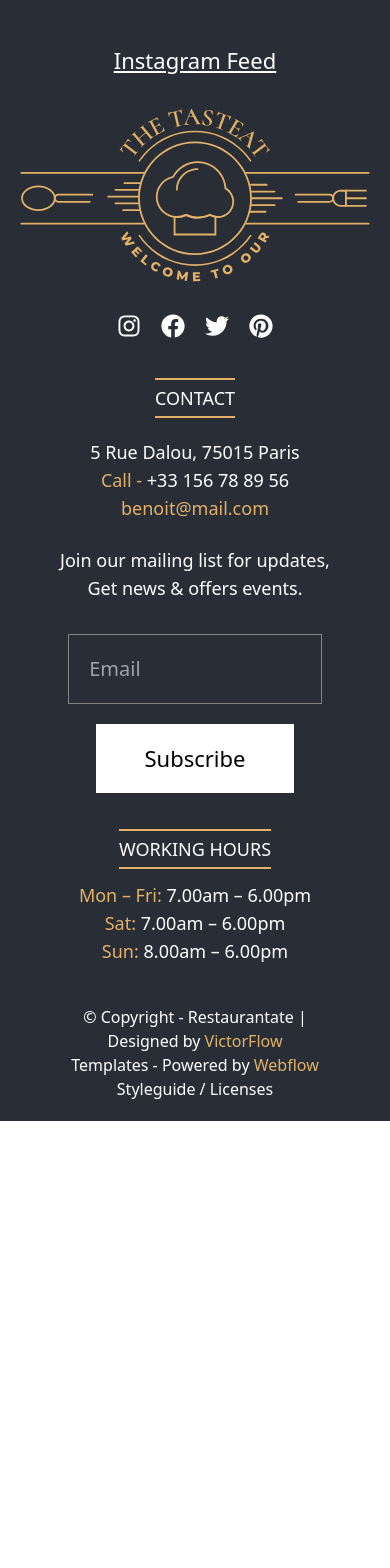
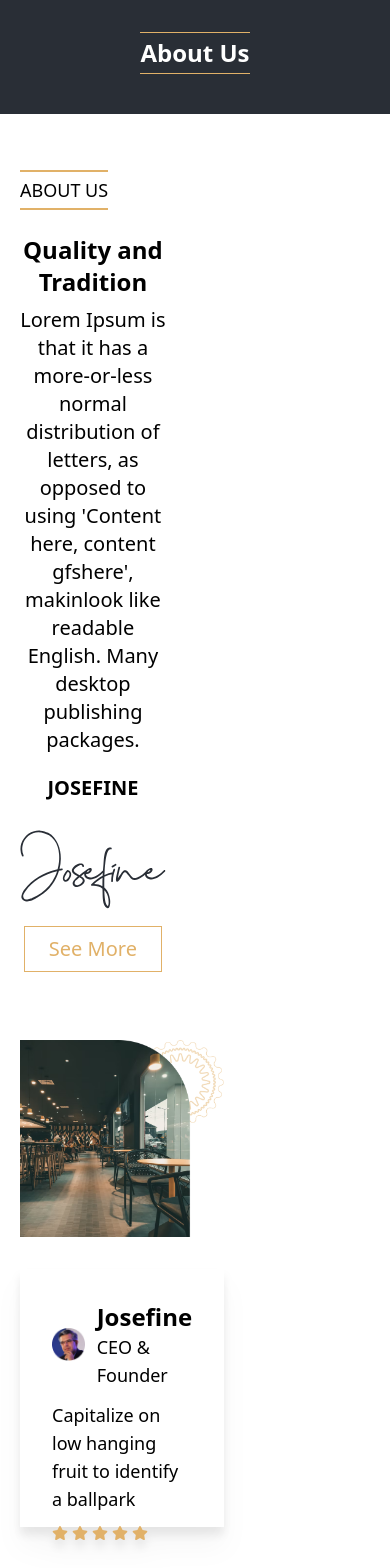
Before and after one commit to alemran22/react-restaurant, a React (Vite) app: page /about in a window 390 px wide. Shown: the part 400-1968 px from the top of the page. Before the commit the page ends 1521 px from the top, so only its background shows below. Built offline with nearby package versions, Linux system fonts and the light colour scheme.

Commit message:
about page: about us , reservation section created & responsive design

```diff
--- a/src/components/Story/StoryCard/index.jsx
+++ b/src/components/Contact_section/ContactCard/index.jsx
@@ -1,5 +1,5 @@
 /* eslint-disable react/prop-types */
-const StoryCard = ({ title, icon, description }) => {
+const ContactCard = ({ title, icon, description }) => {
   return (
     <div className="flex flex-col md:flex-row gap-4 items-center ">
       <div className="text-4xl text-white bg-black p-4 rounded-full ">
@@ -13,4 +13,4 @@ const StoryCard = ({ title, icon, description }) => {
   );
 };
 
-export default StoryCard;
+export default ContactCard;
--- a/src/components/Contact_section/contact.jsx
+++ b/src/components/Contact_section/contact.jsx
@@ -1,13 +1,13 @@
-import { storyList } from "../../constant/home_constant";
-import StoryCard from "../Story/StoryCard";
+import { contactList } from "../../constant/home_constant";
+import ContactCard from "./ContactCard";
 
 const Contact = () => {
   return (
     <div className="bg-[#FFF8F5] md:mt-8">
       <div className="flex flex-col md:flex-row container mx-auto justify-between gap-16 pb-8 pt-12 md:pt-32 md:pb-16">
         {/* item 1 */}
-        {storyList.map((item) => (
-          <StoryCard
+        {contactList.map((item) => (
+          <ContactCard
             key={item.id}
             description={item.description}
             icon={item.icon}
--- a/src/components/PageTitle/index.jsx
+++ b/src/components/PageTitle/index.jsx
@@ -2,8 +2,10 @@
 const PageTitle = ({ title }) => {
   return (
     <div className="bg-[#292E36]">
-      <div className="container mx-auto text-center">
-        <h1 className="font-bold text-6xl text-white">{title}</h1>
+      <div className="container mx-auto text-center py-10 md:py-24">
+        <h1 className="font-bold text-2xl md:text-6xl text-white border-y border-[#E1B168] inline-block py-1">
+          {title}
+        </h1>
       </div>
     </div>
   );
--- a/src/components/SpecialOffer/index.jsx
+++ b/src/components/SpecialOffer/index.jsx
@@ -18,7 +18,7 @@ const SpecialOffer = () => {
         </p>
       </div>
       {/* offer cards */}
-      <div className="flex flex-row gap-3 md:gap-8 items-center w-full my-5 ">
+      <div className="flex flex-col md:flex-row gap-5 md:gap-8 items-center w-full my-5 ">
         <div className=" w-full">
           <img src={Offer1} alt="" className="object-cover w-full" />
         </div>
--- a/src/components/Story/story.jsx
+++ b/src/components/Story/story.jsx
@@ -1,9 +1,8 @@
 /* eslint-disable react/no-unescaped-entities */
 import StoryImage from "../../assets/images/story-iamge.svg";
 import StorySig from "../../assets/images/story-signature.svg";
-import { storyList } from "../../constant/home_constant";
+
 const Story = () => {
-  console.log(storyList);
   return (
     <div className=" bg-[#FFF8F5] pt-16 pb-20 px-5 md:px-0">
       <div className="container mx-auto flex flex-col md:flex-row justify-between gap-5 md:gap-0">
--- a/src/components/Testimonial/TestimonialCard/index.jsx
+++ b/src/components/Testimonial/TestimonialCard/index.jsx
@@ -11,7 +11,7 @@ const TestimonialCard = ({ img, title, city, description }) => {
           <h6 className="text-lg md:text-xl">{city}</h6>
         </div>
       </div>
-      <hr className="my-4" />
+      <hr className="my-4 " />
       <div className="text-base md:text-[25px] italic">{description}</div>
     </div>
   );
--- a/src/components/Testimonial/index.jsx
+++ b/src/components/Testimonial/index.jsx
@@ -61,10 +61,10 @@ const Testimonial = () => {
           </p>
         </div>
         {/* Slider Container */}
-        <div className="slider-container text-white">
+        <div className="slider-container text-white bg-[#101012]">
           <Slider {...settings}>
             {testimonialSliderData.map((item) => (
-              <div key={item.id} className=" ml-10 -translate-x-10">
+              <div key={item.id} className="">
                 <TestimonialCard
                   img={item.img}
                   title={item.title}
--- /dev/null
+++ b/src/components/aboutPageComponents/AboutUsSection/index.jsx
@@ -0,0 +1,71 @@
+/* eslint-disable react/no-unescaped-entities */
+import BannerImage from "../../../assets/images/aboutPage/aboutUsBanner.png";
+import SigImage from "../../../assets/images/story-signature.svg";
+import AuthorImg from "../../../assets/images/aboutPage/AboutUsAuthor.png";
+import { FaStar } from "react-icons/fa6";
+import OutlineButton from "../../OutlineButton";
+
+const AboutUs = () => {
+  return (
+    <div className=" bg-white my-5 md:my-48 p-5 md:p-0">
+      <div className="container mx-auto flex flex-col md:flex-row justify-between gap-5 md:gap-0">
+        {/* left */}
+        <div className="w-5/12 flex flex-col justify-end text-center md:text-start">
+          {/*section title */}
+          <h3 className="font-medium text-lg py-1 border-[#E1B168] border-y-2 inline-block max-w-max my-4">
+            ABOUT US
+          </h3>
+          <div className="pb-3">
+            <h1 className="text-2xl md:text-4xl font-bold py-2">
+              Quality and Tradition
+            </h1>
+            <p className="text-xl">
+              Lorem Ipsum is that it has a more-or-less normal distribution of
+              letters, as opposed to using 'Content here, content gfshere',
+              makinlook like readable English. Many desktop publishing packages.
+            </p>
+          </div>
+          {/*name & signature */}
+          <div className="flex flex-col items-center md:block gap-4">
+            <h1 className="text-xl font-bold py-2">JOSEFINE</h1>
+            <img src={SigImage} alt="" className="pt-1 md:py-3" />
+          </div>
+          {/* button */}
+          <div className="my-4 md:my-0 md:mt-16">
+            <OutlineButton title={"See More"} />
+          </div>
+        </div>
+        {/*  right*/}
+        <div className="w-7/12 relative mt-8 md:mt-0">
+          <img src={BannerImage} alt="" className=" md:pl-14" />
+          {/* author card */}
+          <div className="block md:absolute -left-20 -bottom-28 drop-shadow-xl bg-white h-[258px] w-full md:w-[316px] my-8 md:my-0 p-8">
+            <div className="flex flex-row gap-3 items-center mb-3">
+              <div className="my-1">
+                <img src={AuthorImg} alt="" className="" />
+              </div>
+              <div className="">
+                <h4 className=" text-2xl md:text-3xl font-bold">Josefine</h4>
+                <h6 className="text-lg md:text-xl">CEO & Founder</h6>
+              </div>
+            </div>
+            <div className="">
+              <p className="text-lg md:text-xl">
+                Capitalize on low hanging fruit to identify a ballpark
+              </p>
+              <div className="text-[#E1B168] flex gap-1 my-3">
+                <FaStar />
+                <FaStar />
+                <FaStar />
+                <FaStar />
+                <FaStar />
+              </div>
+            </div>
+          </div>
+        </div>
+      </div>
+    </div>
+  );
+};
+
+export default AboutUs;
--- a/src/constant/home_constant.js
+++ b/src/constant/home_constant.js
@@ -4,7 +4,7 @@ import { RiFileList3Line } from "react-icons/ri";
 import sliderImg1 from "../assets/images/testimonial/Image.png";
 import sliderImg2 from "../assets/images/testimonial/Image (1).png";
 import sliderImg3 from "../assets/images/testimonial/Image (2).png";
-const storyList = [
+const contactList = [
   {
     id: "locate-us",
     icon: CiLocationOn,
@@ -68,4 +68,4 @@ const navItem = [
   { id: 6, title: "Blog", path: "/blog" },
   { id: 7, title: "Contact", path: "/contact" },
 ];
-export { storyList, testimonialSliderData, navItem };
+export { contactList, testimonialSliderData, navItem };
--- a/src/pages/About/about.jsx
+++ b/src/pages/About/about.jsx
@@ -1,13 +1,18 @@
+import AboutUs from "../../components/AboutPageComponents/AboutUsSection";
 import Footer from "../../components/Footer";
 import Header from "../../components/Header/header";
 import Navbar from "../../components/Header/Navbar/navbar";
+import PageTitle from "../../components/PageTitle";
+import Reservation from "../../components/Reservation";
 
 const About = () => {
   return (
     <div>
       <Header />
       <Navbar />
-
+      <PageTitle title={"About Us"} />
+      <AboutUs />
+      <Reservation />
       <Footer />
     </div>
   );
```
Also changed, not shown: src/assets/images/aboutPage/AboutUsAuthor.png (added), src/assets/images/aboutPage/aboutUsBanner.png (added).
